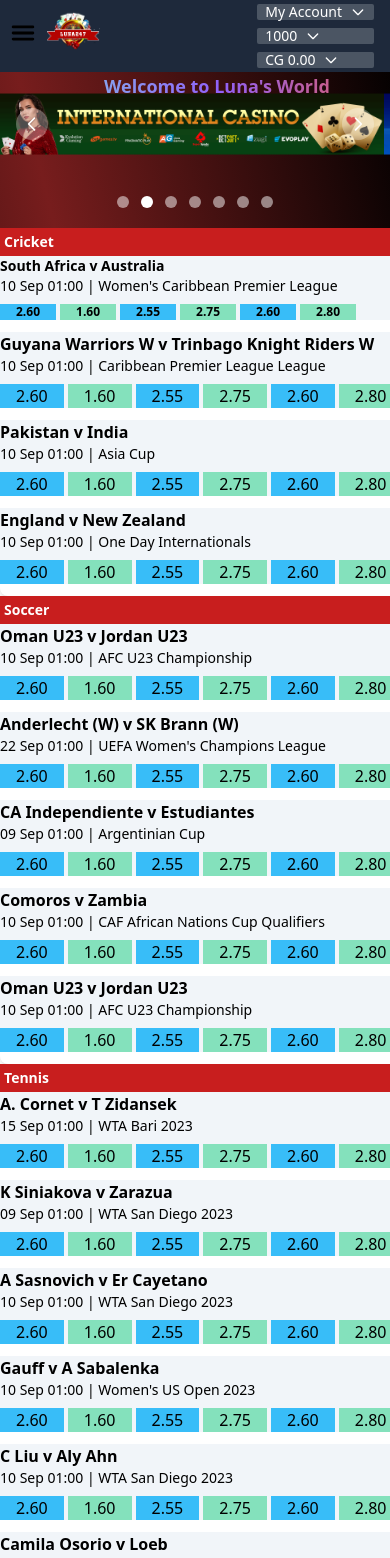
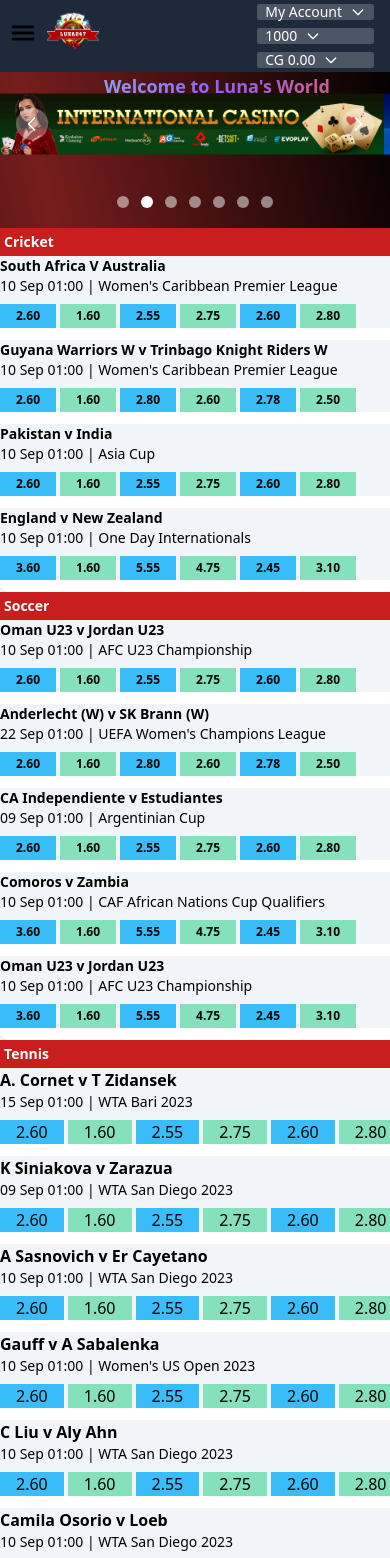
Before and after one commit to rajat-jain007/react-gaming-luna274, a React (Vite) app: page / in a window 390 px wide. Shown: the top 1558 px of the page. Built offline with nearby package versions, Linux system fonts and the light colour scheme; what tw-elements would draw is missing.

Commit message:
Optimized MobileViewScoreBoard component

```diff
--- a/src/components/Links.jsx
+++ b/src/components/Links.jsx
@@ -25,3 +25,151 @@ export const DropDownList = [
   { id: 10, items: "Set Button Values", icon: GiClick },
   { id: 11, items: "Rules", icon: FcRules },
 ];
+
+export const cricketScore = [
+  {
+    match: "South Africa V Australia",
+    placeTime: "10 Sep 01:00 | Women's Caribbean Premier League",
+
+    score: [
+      {
+        one: "2.60",
+        two: "1.60",
+        three: "2.55",
+        four: "2.75",
+        five: "2.60",
+        six: "2.80",
+      },
+    ],
+  },
+
+  {
+    match: "Guyana Warriors W v Trinbago Knight Riders W",
+    placeTime: "10 Sep 01:00 | Women's Caribbean Premier League",
+
+    score: [
+      {
+        one: "2.60",
+        two: "1.60",
+        three: "2.80",
+        four: "2.60",
+        five: "2.78",
+        six: "2.50",
+      },
+    ],
+  },
+
+  {
+    match: "Pakistan v India",
+    placeTime: "10 Sep 01:00 | Asia Cup",
+
+    score: [
+      {
+        one: "2.60",
+        two: "1.60",
+        three: "2.55",
+        four: "2.75",
+        five: "2.60",
+        six: "2.80",
+      },
+    ],
+  },
+
+  {
+    match: "England v New Zealand",
+    placeTime: "10 Sep 01:00 | One Day Internationals",
+
+    score: [
+      {
+        one: "3.60",
+        two: "1.60",
+        three: "5.55",
+        four: "4.75",
+        five: "2.45",
+        six: "3.10",
+      },
+    ],
+  },
+];
+
+export const soccerScore = [
+  {
+    match: "Oman U23 v Jordan U23",
+    placeTime: "10 Sep 01:00 | AFC U23 Championship",
+
+    score: [
+      {
+        one: "2.60",
+        two: "1.60",
+        three: "2.55",
+        four: "2.75",
+        five: "2.60",
+        six: "2.80",
+      },
+    ],
+  },
+
+  {
+    match: "Anderlecht (W) v SK Brann (W)",
+    placeTime: "22 Sep 01:00 | UEFA Women's Champions League",
+
+    score: [
+      {
+        one: "2.60",
+        two: "1.60",
+        three: "2.80",
+        four: "2.60",
+        five: "2.78",
+        six: "2.50",
+      },
+    ],
+  },
+
+  {
+    match: "CA Independiente v Estudiantes",
+    placeTime: "09 Sep 01:00 | Argentinian Cup",
+
+    score: [
+      {
+        one: "2.60",
+        two: "1.60",
+        three: "2.55",
+        four: "2.75",
+        five: "2.60",
+        six: "2.80",
+      },
+    ],
+  },
+
+  {
+    match: "Comoros v Zambia",
+    placeTime: " 10 Sep 01:00 | CAF African Nations Cup Qualifiers",
+
+    score: [
+      {
+        one: "3.60",
+        two: "1.60",
+        three: "5.55",
+        four: "4.75",
+        five: "2.45",
+        six: "3.10",
+      },
+    ],
+  },
+
+  {
+    match: " Oman U23 v Jordan U23",
+    placeTime: "10 Sep 01:00 | AFC U23 Championship",
+
+    score: [
+      {
+        one: "3.60",
+        two: "1.60",
+        three: "5.55",
+        four: "4.75",
+        five: "2.45",
+        six: "3.10",
+      },
+    ],
+  },
+];
--- a/src/components/MobileViewScoreboard.jsx
+++ b/src/components/MobileViewScoreboard.jsx
@@ -1,83 +1,54 @@
 import React from "react";
+import { cricketScore, soccerScore } from "./Links";
 
 function MobileViewScoreboard() {
   return (
     <div className="">
       <div className="grid  md:hidden bg-white overflow-auto ">
-        {/* Table 1 */}
         <div className="rounded-lg shadow-md">
           <div className="text-white bg-red-700 text-sm font-semibold p-1">
             Cricket
           </div>
+          {/* Table 1 */}
+          {cricketScore.map((link) => {
+            const { match, placeTime } = link;
+            return (
+              <>
                 <div className="text-black bg-slate-100 flex flex-col text-sm font-semibold w-full">
-            South Africa v Australia
+                  {match}
                   <span className="text-sm font-normal truncate">
-              10 Sep 01:00 | Women's Caribbean Premier League
+                    {placeTime}
                   </span>
                 </div>
 
-          <div className="flex grid-cols-6 bg-slate-100 gap-1 mb-3 text-xs font-semibold">
-            <div className="grid-cols-1  bg-sky-400 px-4 mt-2 ">2.60</div>
-            <div className="grid-cols-1  bg-green-300 px-4 mt-2 ">1.60</div>
-
-            <div className="grid-cols-1  bg-sky-400 px-4 mt-2 ">2.55</div>
-            <div className="grid-cols-1  bg-green-300 px-4 mt-2 ">2.75</div>
-
-            <div className="grid-cols-1  bg-sky-400 px-4 mt-2 ">2.60</div>
-            <div className="grid-cols-1  bg-green-300 px-4 mt-2 ">2.80</div>
+                {link.score.map((scoreLink) => {
+                  const { one, two, three, four, five, six } = scoreLink;
+                  return (
+                    <div className="flex grid-cols-6 bg-slate-100 gap-1 mb-3 text-xs font-semibold ">
+                      <div className="grid-cols-1  bg-sky-400 px-4 mt-2 py-1">
+                        {one}
                       </div>
-
-          <div className="text-black bg-slate-100 flex flex-col text-base font-semibold ">
-            Guyana Warriors W v Trinbago Knight Riders W
-            <span className="text-sm font-normal">
-              10 Sep 01:00 | Caribbean Premier League League
-            </span>
+                      <div className="grid-cols-1  bg-green-300 px-4 mt-2 py-1">
+                        {two}
                       </div>
-
-          <div className="flex grid-cols-6 bg-slate-100 gap-1 w-full mb-3  ">
-            <div className="grid-cols-1  bg-sky-400 px-4 mt-2 ">2.60</div>
-            <div className="grid-cols-1  bg-green-300 px-4 mt-2 ">1.60</div>
-
-            <div className="grid-cols-1  bg-sky-400 px-4 mt-2 ">2.55</div>
-            <div className="grid-cols-1  bg-green-300 px-4 mt-2 ">2.75</div>
-
-            <div className="grid-cols-1  bg-sky-400 px-4 mt-2 ">2.60</div>
-            <div className="grid-cols-1  bg-green-300 px-4 mt-2 ">2.80</div>
+                      <div className="grid-cols-1  bg-sky-400 px-4 mt-2 py-1">
+                        {three}
                       </div>
-
-          <div className="text-black bg-slate-100 flex flex-col text-base font-semibold ">
-            Pakistan v India
-            <span className="text-sm font-normal">10 Sep 01:00 | Asia Cup</span>
+                      <div className="grid-cols-1  bg-green-300 px-4 mt-2 py-1">
+                        {four}
                       </div>
-
-          <div className="flex grid-cols-6 bg-slate-100 gap-1 w-full mb-3  ">
-            <div className="grid-cols-1  bg-sky-400 px-4 mt-2 ">2.60</div>
-            <div className="grid-cols-1  bg-green-300 px-4 mt-2 ">1.60</div>
-
-            <div className="grid-cols-1  bg-sky-400 px-4 mt-2 ">2.55</div>
-            <div className="grid-cols-1  bg-green-300 px-4 mt-2 ">2.75</div>
-
-            <div className="grid-cols-1  bg-sky-400 px-4 mt-2 ">2.60</div>
-            <div className="grid-cols-1  bg-green-300 px-4 mt-2 ">2.80</div>
+                      <div className="grid-cols-1  bg-sky-400 px-4 mt-2 py-1">
+                        {five}
                       </div>
-
-          <div className="text-black bg-slate-100 flex flex-col text-base font-semibold  ">
-            England v New Zealand
-            <span className="text-sm font-normal">
-              10 Sep 01:00 | One Day Internationals
-            </span>
+                      <div className="grid-cols-1  bg-green-300 px-4 mt-2 py-1">
+                        {six}
                       </div>
-
-          <div className="flex grid-cols-6 bg-slate-100 gap-1 w-full mb-3  ">
-            <div className="grid-cols-1  bg-sky-400 px-4 mt-2 ">2.60</div>
-            <div className="grid-cols-1  bg-green-300 px-4 mt-2 ">1.60</div>
-
-            <div className="grid-cols-1  bg-sky-400 px-4 mt-2 ">2.55</div>
-            <div className="grid-cols-1  bg-green-300 px-4 mt-2 ">2.75</div>
-
-            <div className="grid-cols-1  bg-sky-400 px-4 mt-2 ">2.60</div>
-            <div className="grid-cols-1  bg-green-300 px-4 mt-2 ">2.80</div>
                     </div>
+                  );
+                })}
+              </>
+            );
+          })}
         </div>
 
         {/* Table 2 */}
@@ -85,96 +56,47 @@ function MobileViewScoreboard() {
           <div className="text-white bg-red-700 text-sm font-semibold p-1">
             Soccer
           </div>
-          <div className="text-black bg-slate-100 flex flex-col text-base font-semibold ">
-            Oman U23 v Jordan U23
-            <span className="text-sm font-normal">
-              10 Sep 01:00 | AFC U23 Championship
+          {soccerScore.map((link) => {
+            const { match, placeTime } = link;
+            return (
+              <>
+                <div className="text-black bg-slate-100 flex flex-col text-sm font-semibold w-full">
+                  {match}
+                  <span className="text-sm font-normal truncate">
+                    {placeTime}
                   </span>
                 </div>
 
-          <div className="flex grid-cols-6 bg-slate-100 gap-1 w-full mb-3  ">
-            <div className="grid-cols-1  bg-sky-400 px-4 mt-2 ">2.60</div>
-            <div className="grid-cols-1  bg-green-300 px-4 mt-2 ">1.60</div>
-
-            <div className="grid-cols-1  bg-sky-400 px-4 mt-2 ">2.55</div>
-            <div className="grid-cols-1  bg-green-300 px-4 mt-2 ">2.75</div>
-
-            <div className="grid-cols-1  bg-sky-400 px-4 mt-2 ">2.60</div>
-            <div className="grid-cols-1  bg-green-300 px-4 mt-2 ">2.80</div>
+                {link.score.map((scoreLink) => {
+                  const { one, two, three, four, five, six } = scoreLink;
+                  return (
+                    <div className="flex grid-cols-6 bg-slate-100 gap-1 mb-3 text-xs font-semibold ">
+                      <div className="grid-cols-1  bg-sky-400 px-4 mt-2 py-1">
+                        {one}
+                      </div>
+                      <div className="grid-cols-1  bg-green-300 px-4 mt-2 py-1">
+                        {two}
+                      </div>
+                      <div className="grid-cols-1  bg-sky-400 px-4 mt-2 py-1">
+                        {three}
+                      </div>
+                      <div className="grid-cols-1  bg-green-300 px-4 mt-2 py-1">
+                        {four}
+                      </div>
+                      <div className="grid-cols-1  bg-sky-400 px-4 mt-2 py-1">
+                        {five}
+                      </div>
+                      <div className="grid-cols-1  bg-green-300 px-4 mt-2 py-1">
+                        {six}
+                      </div>
+                    </div>
+                  );
+                })}
+              </>
+            );
+          })}
         </div>
 
-          <div className="text-black bg-slate-100 flex flex-col text-base font-semibold ">
-            Anderlecht (W) v SK Brann (W)
-            <span className="text-sm font-normal">
-              22 Sep 01:00 | UEFA Women's Champions League
-            </span>
-          </div>
-
-          <div className="flex grid-cols-6 bg-slate-100 gap-1 w-full mb-3  ">
-            <div className="grid-cols-1  bg-sky-400 px-4 mt-2 ">2.60</div>
-            <div className="grid-cols-1  bg-green-300 px-4 mt-2 ">1.60</div>
-
-            <div className="grid-cols-1  bg-sky-400 px-4 mt-2 ">2.55</div>
-            <div className="grid-cols-1  bg-green-300 px-4 mt-2 ">2.75</div>
-
-            <div className="grid-cols-1  bg-sky-400 px-4 mt-2 ">2.60</div>
-            <div className="grid-cols-1  bg-green-300 px-4 mt-2 ">2.80</div>
-          </div>
-
-          <div className="text-black bg-slate-100 flex flex-col text-base font-semibold ">
-            CA Independiente v Estudiantes
-            <span className="text-sm font-normal">
-              09 Sep 01:00 | Argentinian Cup
-            </span>
-          </div>
-
-          <div className="flex grid-cols-6 bg-slate-100 gap-1 w-full mb-3  ">
-            <div className="grid-cols-1  bg-sky-400 px-4 mt-2 ">2.60</div>
-            <div className="grid-cols-1  bg-green-300 px-4 mt-2 ">1.60</div>
-
-            <div className="grid-cols-1  bg-sky-400 px-4 mt-2 ">2.55</div>
-            <div className="grid-cols-1  bg-green-300 px-4 mt-2 ">2.75</div>
-
-            <div className="grid-cols-1  bg-sky-400 px-4 mt-2 ">2.60</div>
-            <div className="grid-cols-1  bg-green-300 px-4 mt-2 ">2.80</div>
-          </div>
-
-          <div className="text-black bg-slate-100 flex flex-col text-base font-semibold ">
-            Comoros v Zambia
-            <span className="text-sm font-normal">
-              10 Sep 01:00 | CAF African Nations Cup Qualifiers
-            </span>
-          </div>
-
-          <div className="flex grid-cols-6 bg-slate-100 gap-1 w-full mb-3  ">
-            <div className="grid-cols-1  bg-sky-400 px-4 mt-2 ">2.60</div>
-            <div className="grid-cols-1  bg-green-300 px-4 mt-2 ">1.60</div>
-
-            <div className="grid-cols-1  bg-sky-400 px-4 mt-2 ">2.55</div>
-            <div className="grid-cols-1  bg-green-300 px-4 mt-2 ">2.75</div>
-
-            <div className="grid-cols-1  bg-sky-400 px-4 mt-2 ">2.60</div>
-            <div className="grid-cols-1  bg-green-300 px-4 mt-2 ">2.80</div>
-          </div>
-
-          <div className="text-black bg-slate-100 flex flex-col text-base font-semibold ">
-            Oman U23 v Jordan U23
-            <span className="text-sm font-normal">
-              10 Sep 01:00 | AFC U23 Championship
-            </span>
-          </div>
-
-          <div className="flex grid-cols-6 bg-slate-100 gap-1 w-full mb-3  ">
-            <div className="grid-cols-1  bg-sky-400 px-4 mt-2 ">2.60</div>
-            <div className="grid-cols-1  bg-green-300 px-4 mt-2 ">1.60</div>
-
-            <div className="grid-cols-1  bg-sky-400 px-4 mt-2 ">2.55</div>
-            <div className="grid-cols-1  bg-green-300 px-4 mt-2 ">2.75</div>
-
-            <div className="grid-cols-1  bg-sky-400 px-4 mt-2 ">2.60</div>
-            <div className="grid-cols-1  bg-green-300 px-4 mt-2 ">2.80</div>
-          </div>
-        </div>
         {/* Table 3 */}
 
         <div className="rounded-lg shadow-md">
@@ -290,6 +212,7 @@ function MobileViewScoreboard() {
           </div>
         </div>
       </div>
+      {326}
     </div>
   );
 }
```
Also changed, not shown: tailwind.config.js (+6 -2 lines). Lines whose indentation alone changed are shown as unchanged.
